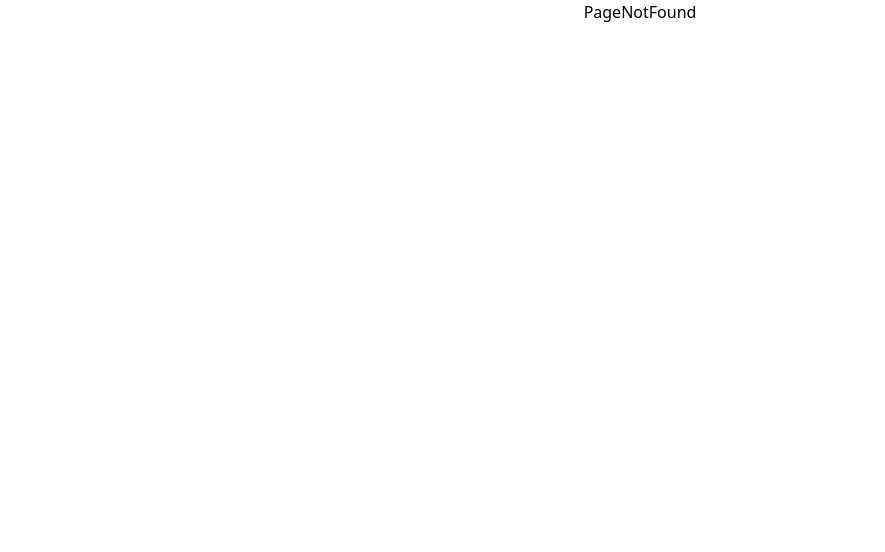
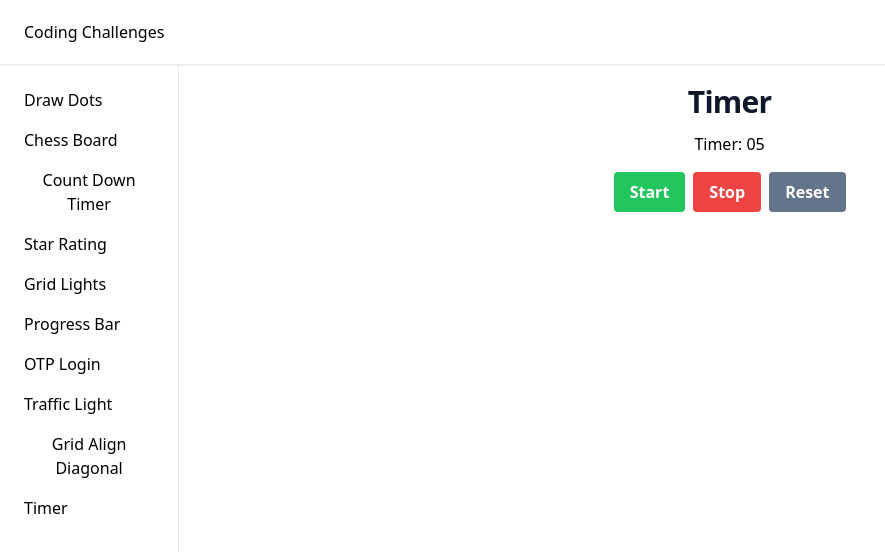
Before and after one commit to ramesh01/machine-coding-challenges, a React (Create React App) app: page /timer in a window 1280 px wide. Shown: the top 552 px of the page, without its empty margins (0-885 px from the left). Built offline with nearby package versions, Linux system fonts and the light colour scheme.

Commit message:
feat: Timer component added

```diff
--- a/src/Router/Router.tsx
+++ b/src/Router/Router.tsx
@@ -17,6 +17,9 @@ const Router = () => {
 	const TrafficLight = lazy(() => import("../pages/TrafficLight/TrafficLight"));
 	const GridAlignDiagonal = lazy(
 		() => import("../pages/CSSGridAlignDiagonal/GridAlignDiagonal")
+	);
+	const Timer = lazy(
+		() => import("../pages/Timer/Timer")
 	);
 
 	const loaderWrapper = (component: JSX.Element) => {
@@ -48,6 +51,10 @@ const Router = () => {
 						path="/grid-align-diagonal"
 						element={loaderWrapper(<GridAlignDiagonal />)}
 					/>
+					<Route
+						path="/timer"
+						element={loaderWrapper(<Timer />)}
+					/>
 				</Route>
 				<Route path="*" element={loaderWrapper(<PageNotFound />)}></Route>
 			</Routes>
--- a/src/config/leftMenuData.ts
+++ b/src/config/leftMenuData.ts
@@ -40,6 +40,10 @@ const leftMenu: Array<LeftMenuItem> = [
 		name: "Grid Align Diagonal",
 		path: "/grid-align-diagonal",
 	},
+	{
+		name: "Timer",
+		path: "/timer",
+	},
 ];
 
 export { leftMenu };
--- /dev/null
+++ b/src/pages/Timer/Timer.tsx
@@ -0,0 +1,75 @@
+import { useEffect, useRef, useState } from "react";
+
+const Timer = () => {
+	const [timer, setTimer] = useState<string>("0");
+	let intervalRef = useRef<any>(null);
+
+	useEffect(() => {
+		startTimer();
+	}, []);
+
+	const startTimer = () => {
+		clearInterval(intervalRef.current);
+		intervalRef.current = setInterval(() => {
+			setTimer((prevTimer: string) =>
+				Number(parseInt(prevTimer) + 1)
+					.toString()
+					.padStart(2, "0")
+			);
+		}, 1000);
+	};
+
+	const handleStartTimer = () => {
+        startTimer();
+    };
+
+	const handleStopTimer = () => {
+		clearInterval(intervalRef.current);
+	};
+
+	const handleResetTimer = () => {
+		setTimer("0");
+		startTimer();
+	};
+
+	return (
+		<>
+			<h1 className="block text-2xl sm:text-3xl font-extrabold text-slate-900 tracking-tight dark:text-slate-200 py-3">
+				Timer
+			</h1>
+			<p className="mb-4">Timer: {timer}</p>
+			<button
+				className="bg-green-500 hover:bg-green-700
+            text-white font-bold py-2 px-4 rounded mr-2
+            focus:outline-none focus:shadow-outline
+            disabled:bg-slate-300 disabled:text-slate-100"
+				type="button"
+				onClick={handleStartTimer}
+			>
+				Start
+			</button>
+			<button
+				className="bg-red-500 hover:bg-red-700
+            text-white font-bold py-2 px-4 rounded mr-2
+            focus:outline-none focus:shadow-outline
+            disabled:bg-slate-300 disabled:text-slate-100"
+				type="button"
+				onClick={handleStopTimer}
+			>
+				Stop
+			</button>
+			<button
+				className="bg-slate-500 hover:bg-slate-700
+            text-white font-bold py-2 px-4 rounded
+            focus:outline-none focus:shadow-outline
+            disabled:bg-slate-300 disabled:text-slate-100"
+				type="button"
+				onClick={handleResetTimer}
+			>
+				Reset
+			</button>
+		</>
+	);
+};
+
+export default Timer;
```
